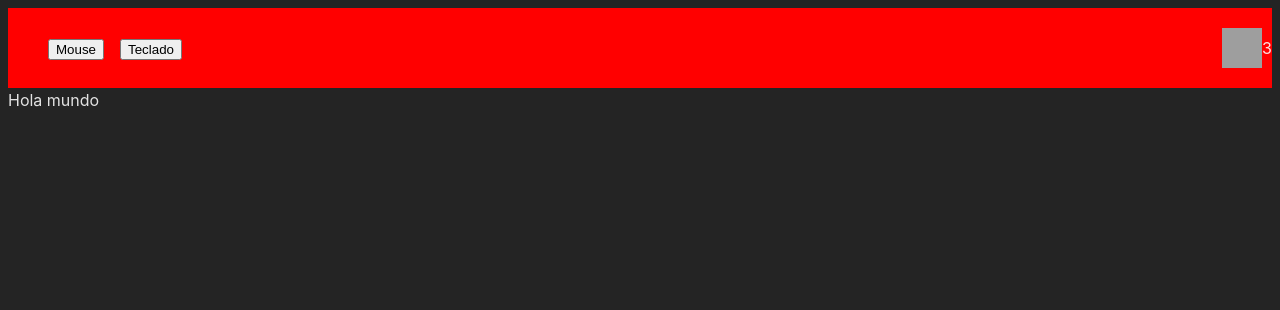
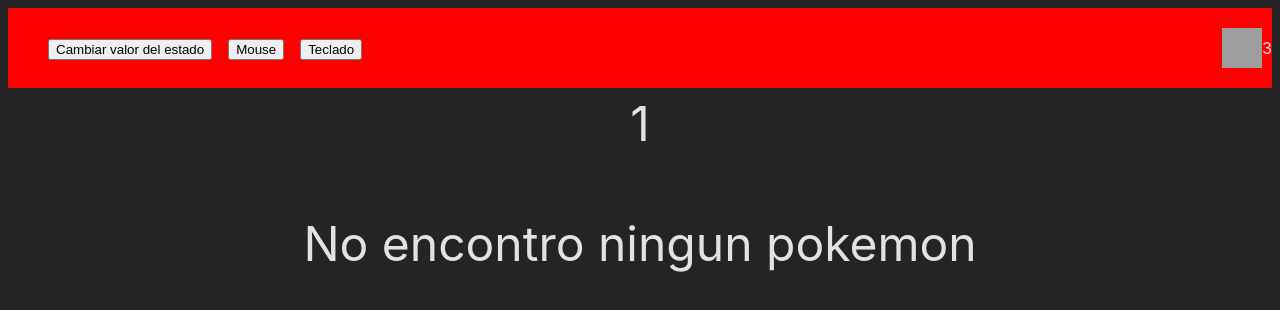
Before and after one commit to jzambrano12/reactjs-coder-39590, a React (Vite) app: page / in a window 1280 px wide. Shown: the top 310 px of the page. Built offline with nearby package versions, Linux system fonts and the light colour scheme; no server answers; grey boxes are pictures that could not be loaded.

Commit message:
Fin clase #5

```diff
--- a/src/App.jsx
+++ b/src/App.jsx
@@ -1,11 +1,29 @@
+import { useEffect, useState } from "react";
 import ItemListContainer from "./components/ItemListContainer";
 import NavBar from "./components/NavBar";
 
 function App() {
+  // en camelCase
+  const [greeting, setGreeting] = useState(1);
+  const [pokemon, setPokemon] = useState(null);
+  const [pokemonName, setPokemonName] = useState("ditto");
+
+  useEffect(() => {
+    fetch(`https://pokeapi.co/api/v2/pokemon/${pokemonName}`)
+      .then((data) => data.json())
+      .then((poke) => setPokemon(poke));
+  }, [pokemonName]);
+
+  const handleChange = () => {
+    setPokemonName("charizard");
+  };
+
   return (
     <div>
-      <NavBar />
-      <ItemListContainer greeting={"Hola mundo"} />
+      <NavBar changeValue={handleChange} />
+      {greeting <= 3 && (
+        <ItemListContainer greeting={greeting} pokemon={pokemon} />
+      )}
     </div>
   );
 }
--- a/src/components/ItemListContainer/index.jsx
+++ b/src/components/ItemListContainer/index.jsx
@@ -1,5 +1,12 @@
-function ItemListContainer({ greeting }) {
-  return <div>{greeting}</div>;
+function ItemListContainer({ greeting, pokemon }) {
+  return (
+    <div>
+      <div style={{ fontSize: "3rem", textAlign: "center" }}>{greeting}</div>
+      <p style={{ fontSize: "3rem", textAlign: "center" }}>
+        {pokemon?.name ?? "No encontro ningun pokemon"}
+      </p>
+    </div>
+  );
 }
 
 export default ItemListContainer;
--- a/src/components/NavBar/index.jsx
+++ b/src/components/NavBar/index.jsx
@@ -2,10 +2,13 @@
 import CardWidget from "../CardWidget";
 import "./navbar.css";
 
-function NavBar() {
+function NavBar({ changeValue }) {
   return (
     <div className="navbar">
       <ul>
+        <li>
+          <button onClick={changeValue}>Cambiar valor del estado</button>
+        </li>
         <li>
           <button>Mouse</button>
         </li>
```
